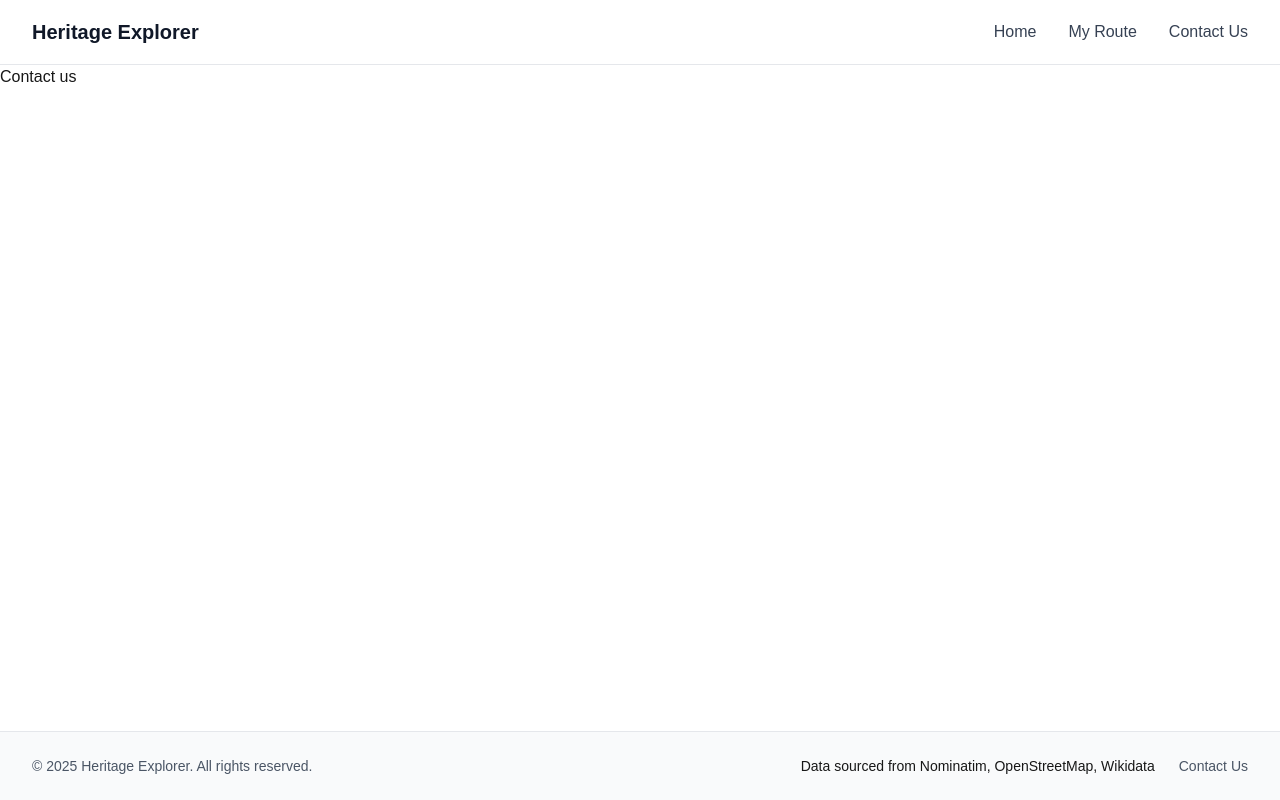
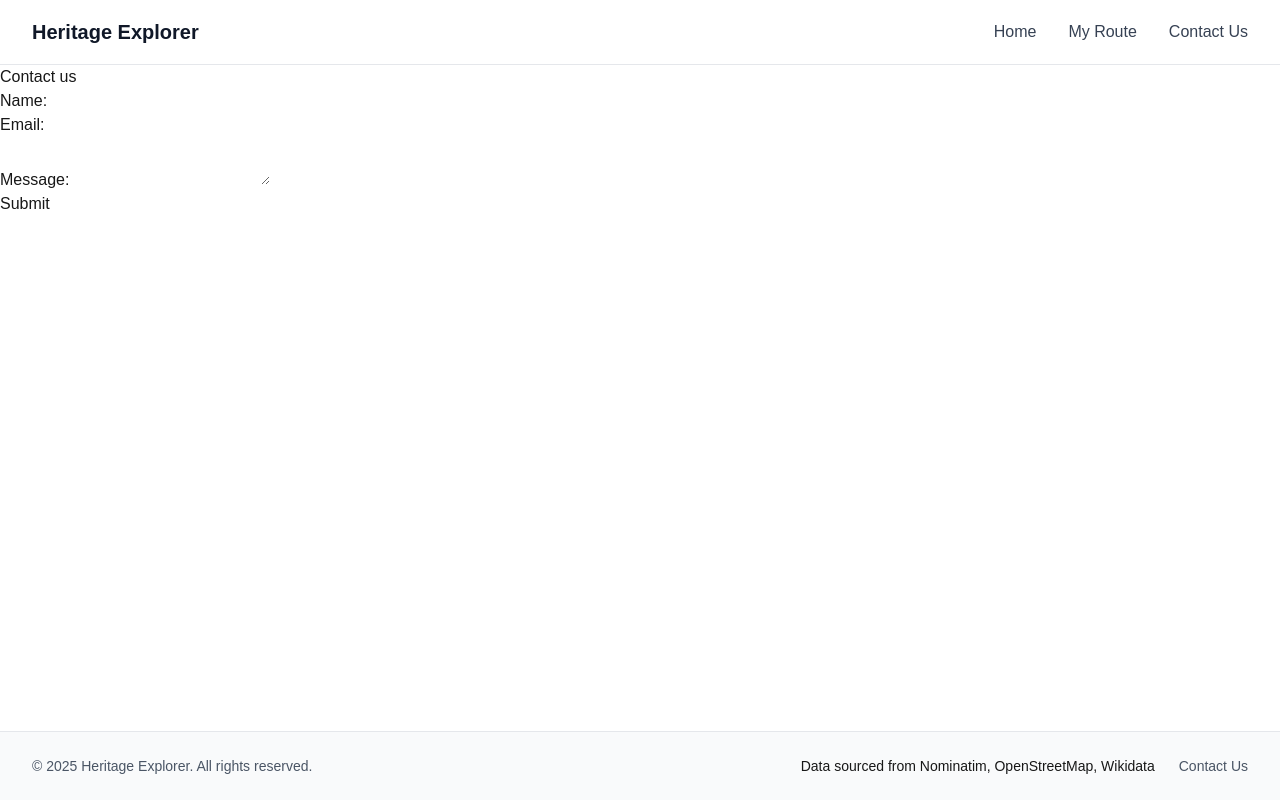
Before and after one commit to Sain49/heritage-explorer-swe, a Next.js app: page /contact-us in a window 1280 px wide. Built offline with nearby package versions, Linux system fonts and the light colour scheme.

Commit message:
implement contact form with submission handling

```diff
--- a/app/contact-us/page.tsx
+++ b/app/contact-us/page.tsx
@@ -1,7 +1,66 @@
+"use client";
+
+import { useState } from "react";
+
 export default function ContactUs() {
+  const [name, setName] = useState("");
+  const [email, setEmail] = useState("");
+  const [message, setMessage] = useState("");
+  const [isSubmitted, setIsSubmitted] = useState(false);
+
+  const handleSubmit = (e: React.FormEvent) => {
+    e.preventDefault();
+    setIsSubmitted(true);
+    setName("");
+    setEmail("");
+    setMessage("");
+  };
+
   return (
     <div>
       <h1>Contact us</h1>
+
+      {isSubmitted ? (
+        <div>
+          <p>Thank you! Your message has been submitted.</p>
+        </div>
+      ) : (
+        <form onSubmit={handleSubmit}>
+          <div>
+            <label htmlFor="name">Name:</label>
+            <input
+              id="name"
+              type="text"
+              value={name}
+              onChange={(e) => setName(e.target.value)}
+              required
+            />
+          </div>
+
+          <div>
+            <label htmlFor="email">Email:</label>
+            <input
+              id="email"
+              type="email"
+              value={email}
+              onChange={(e) => setEmail(e.target.value)}
+              required
+            />
+          </div>
+
+          <div>
+            <label htmlFor="message">Message:</label>
+            <textarea
+              id="message"
+              value={message}
+              onChange={(e) => setMessage(e.target.value)}
+              required
+            />
+          </div>
+
+          <button type="submit">Submit</button>
+        </form>
+      )}
     </div>
   );
 }
```
